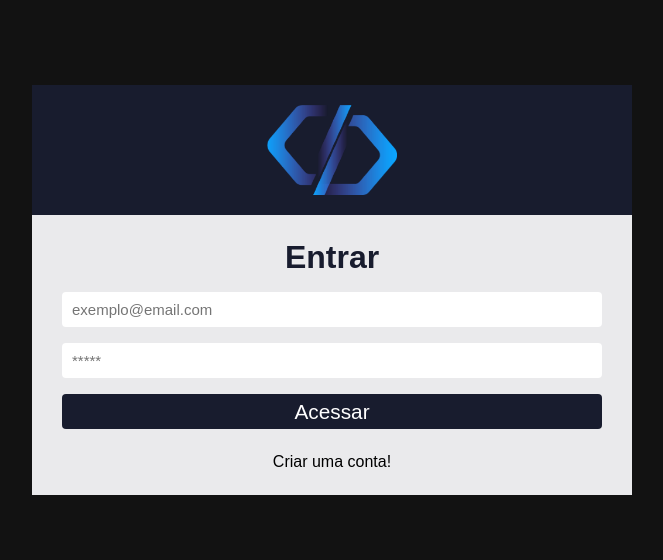
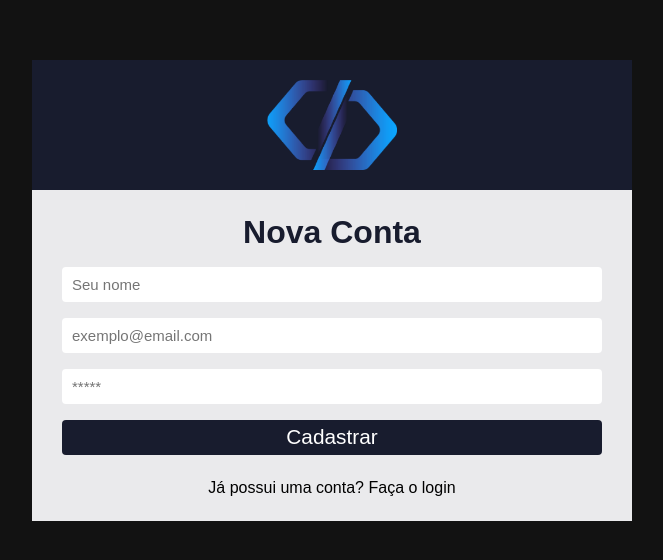
Before and after one commit to willamiranda/helpercall, a React (Create React App) app: page /register in a window 1280 px wide. Shown: the part 110-670 px from the top of the page, without its empty margins (308-971 px from the left). Built offline with nearby package versions, Linux system fonts and the light colour scheme.

Commit message:
Criando pagina de registro

```diff
--- a/src/pages/SignUp/index.js
+++ b/src/pages/SignUp/index.js
@@ -14,7 +14,11 @@ export default function SignUp() {
                     <img src={logo} alt='logo do sistema de chamados' />
                 </div>
                 <form>
-                    <h1>Entrar</h1>
+                    <h1>Nova Conta</h1>
+                    <input type='text'
+                        placeholder='Seu nome'
+                        value={name}
+                        onChange={(e) => setName(e.target.value)} />
                     <input type='text'
                         placeholder='exemplo@email.com'
                         value={email}
@@ -23,9 +27,9 @@ export default function SignUp() {
                         placeholder='*****'
                         value={password}
                         onChange={(e) => setPassword(e.target.value)} />
-                    <button type='submit'>Acessar</button>
+                    <button type='submit'>Cadastrar</button>
                 </form>
-                <Link to="/register">Criar uma conta!</Link>
+                <Link to="/">Já possui uma conta? Faça o login</Link>
             </div>
         </div>
     )
```
